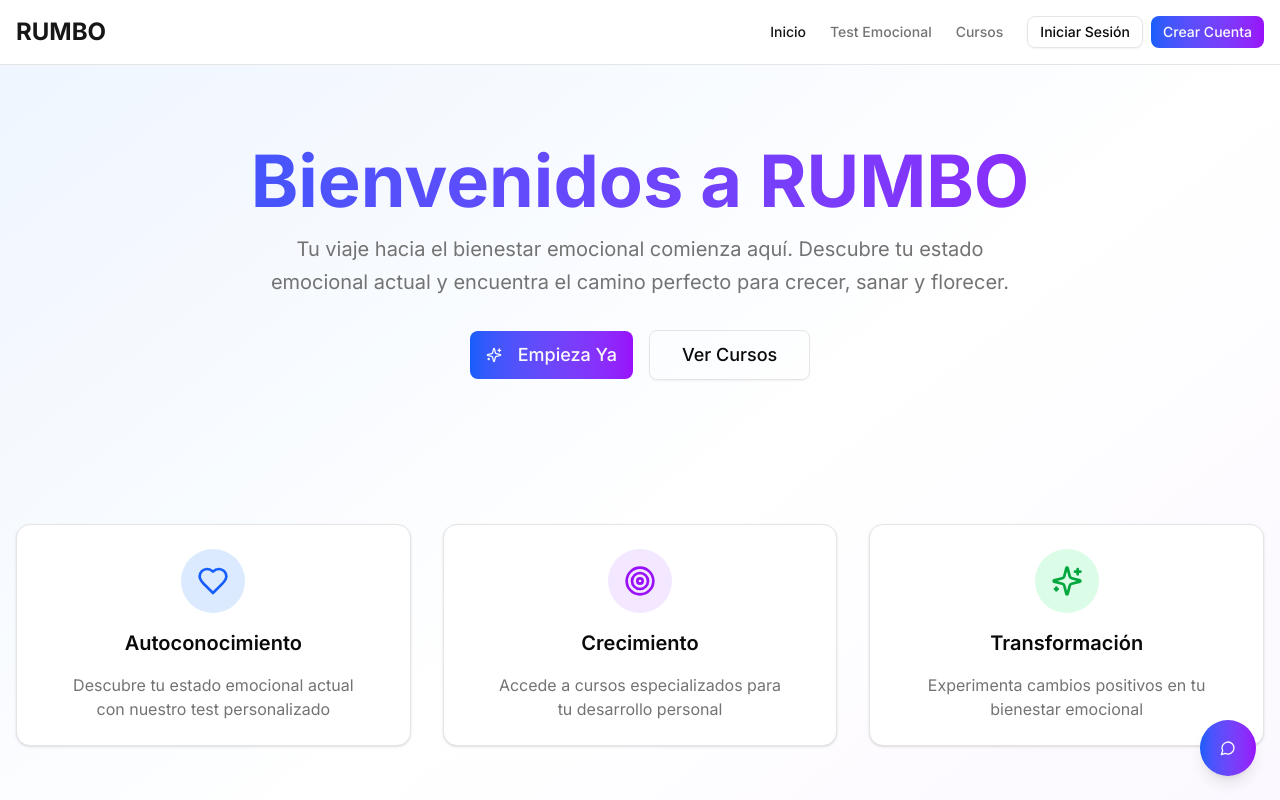
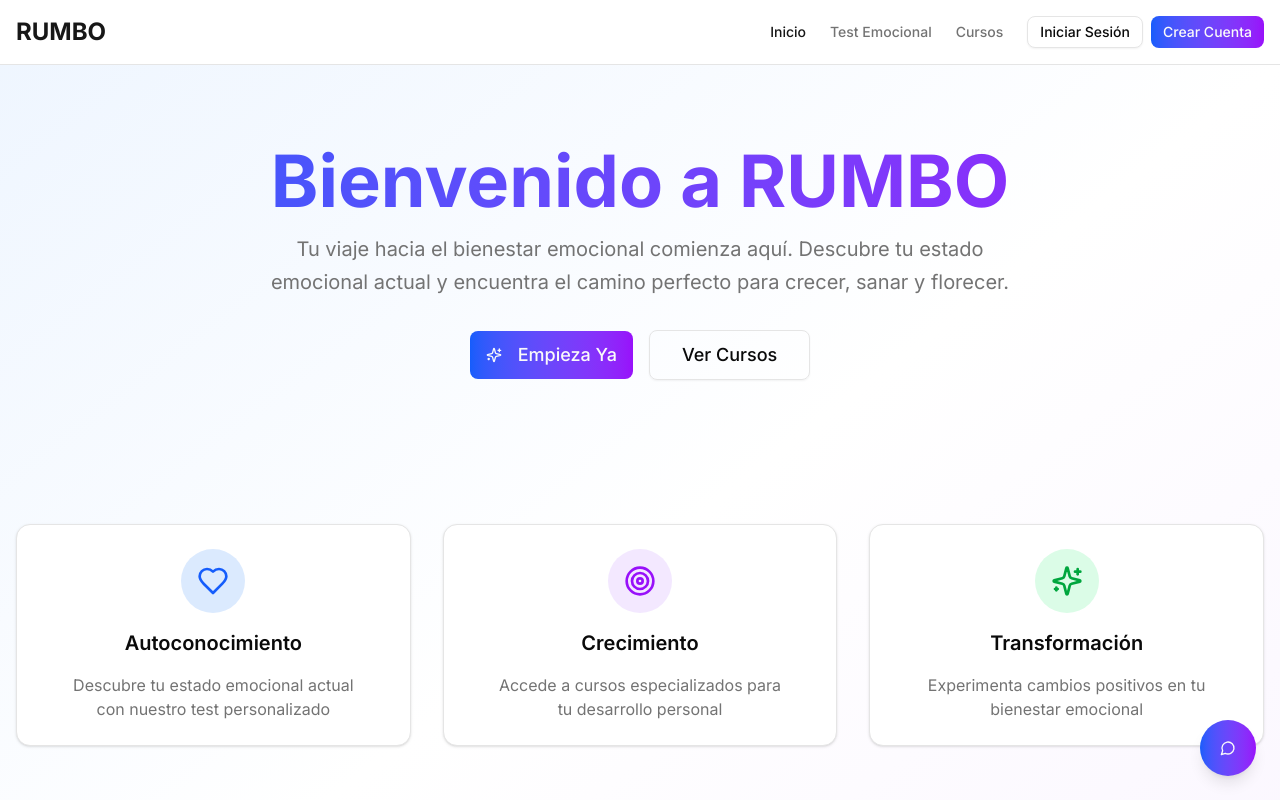
Before and after one commit to maticoll/Rumbo, a Next.js app: page / in a window 1280 px wide. Shown: the top 800 px of the page. Built offline with nearby package versions, Linux system fonts and the light colour scheme.

Commit message:
Tu mensaje de commit

```diff
--- a/app/page.tsx
+++ b/app/page.tsx
@@ -11,7 +11,7 @@ export default function HomePage() {
         <div className="text-center space-y-8">
           <div className="space-y-4">
             <h1 className="text-5xl md:text-7xl font-bold bg-gradient-to-r from-blue-600 to-purple-600 bg-clip-text text-transparent">
-              Bienvenidos a RUMBO
+              Bienvenido a RUMBO
             </h1>
             <p className="text-xl text-muted-foreground max-w-3xl mx-auto leading-relaxed md:text-xl">
               Tu viaje hacia el bienestar emocional comienza aquí. Descubre tu estado emocional actual y encuentra el
```
